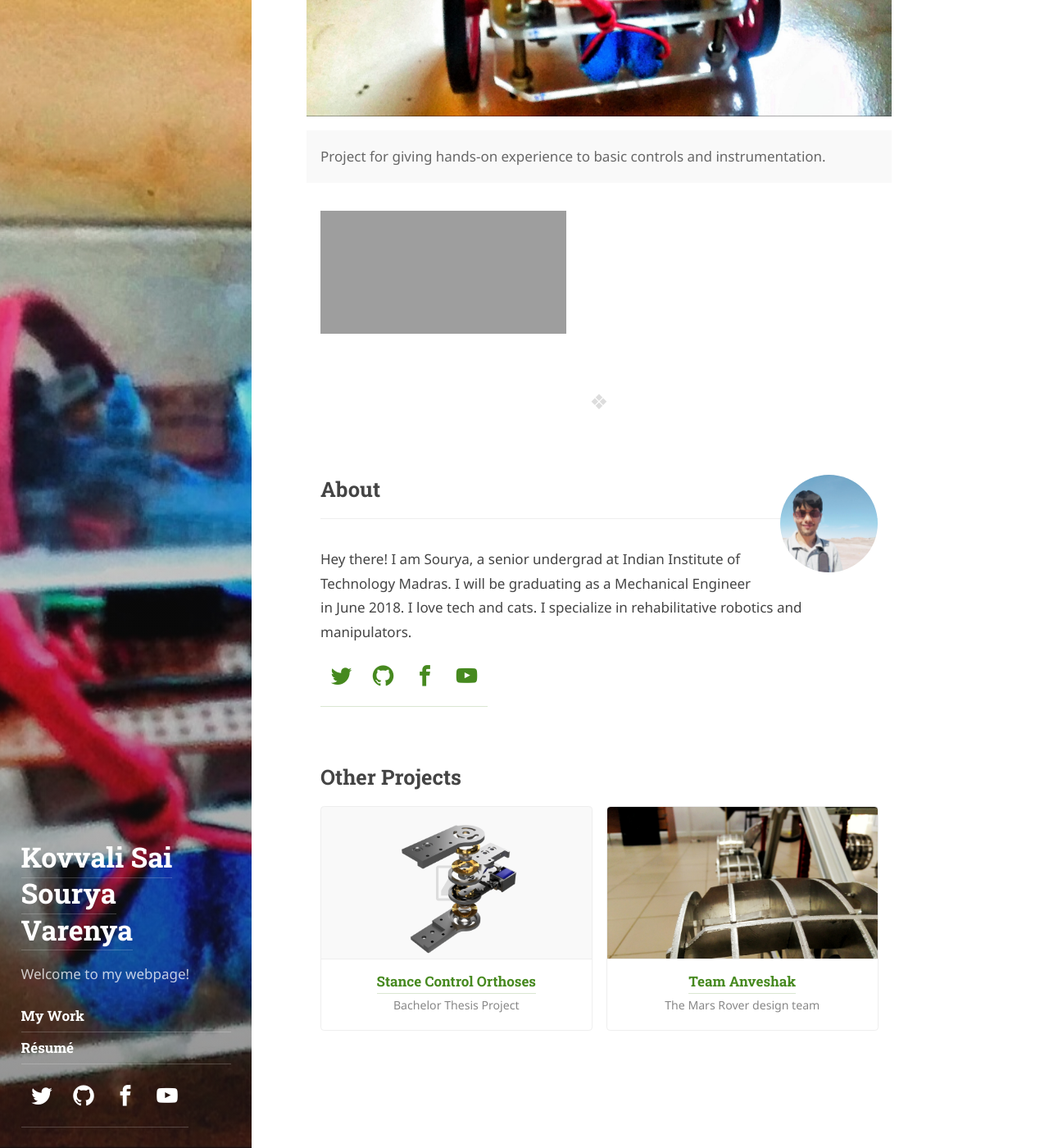
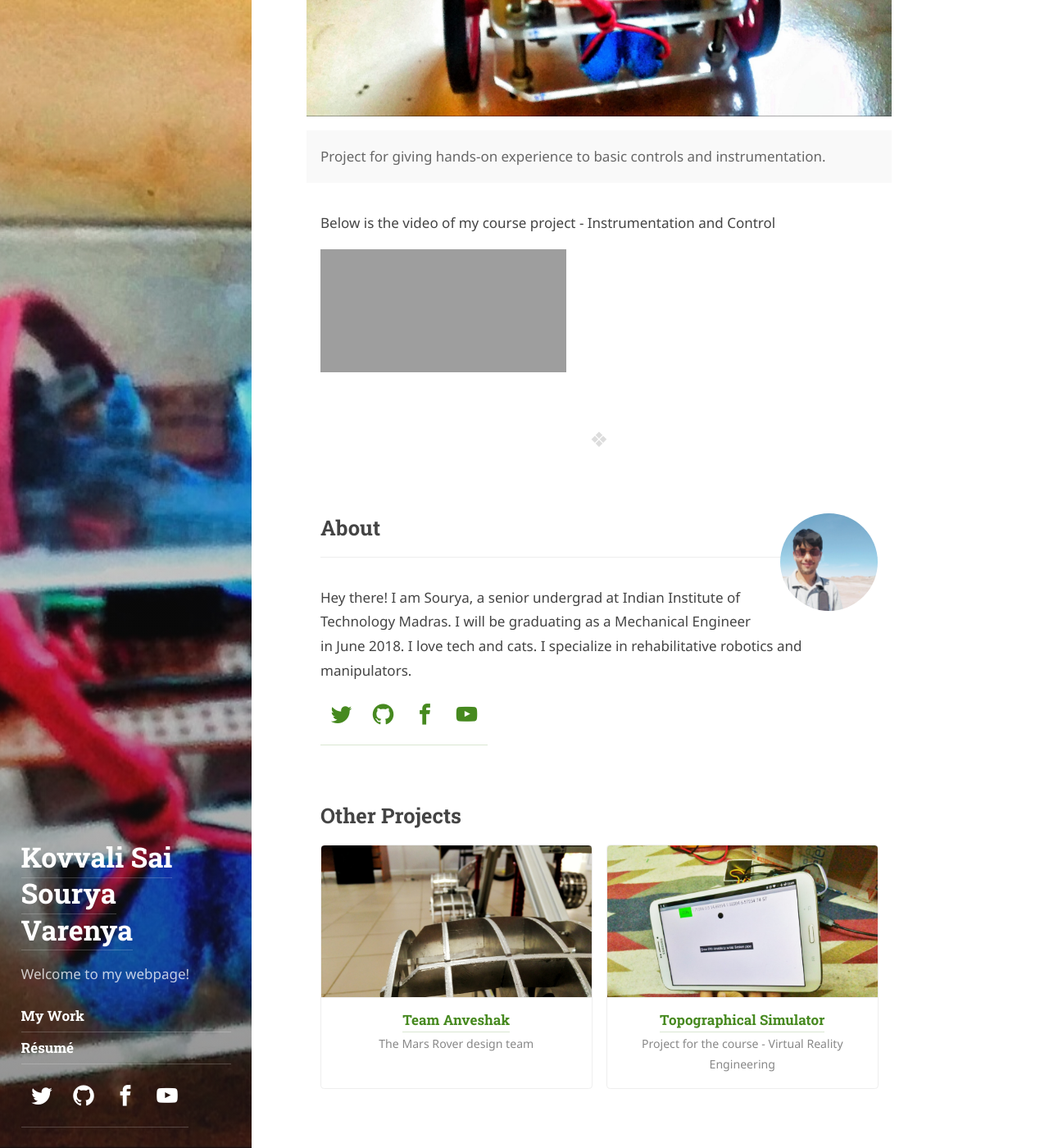
Before and after one commit to souryavarenya/souryavarenya.github.io, a Jekyll site: the page built from _projects/Self-Balancing-Robot.md, in a window 1280 px wide and 1400 px high, scrolled down 444 px. Shown: the whole window at 82% size. Built offline with Jekyll 4.4.1, drawn with Linux system fonts in a browser that asks for light colours; some web fonts are replaced; grey boxes are pictures that could not be loaded.

Commit message:
Updated 2 projects

```diff
--- a/_projects/Self-Balancing-Robot.md
+++ b/_projects/Self-Balancing-Robot.md
@@ -14,5 +14,10 @@ screenshot:
     480w:     /assets/img/project/sbr.jpg
 
 ---
+Below is the video of my course project - Instrumentation and Control
 
-<iframe class = "videowrapper" src="https://www.youtube.com/embed/0pzGdVTDJ8c" frameborder="0" gesture="media" allow="encrypted-media" allowfullscreen></iframe>
+<div class="videowrapper">
+  <iframe src="https://www.youtube.com/embed/0pzGdVTDJ8c?rel=0" frameborder="0" gesture="media" allow="encrypted-media" allowfullscreen> </iframe>
+</div>
+
+<!-- style="width: 100%; height:100%;" -->
```
Also changed, not shown: _projects/TopographicalSimulator.md (added, +27 -0 lines), assets/img/project/topo.jpg (added), 1 other file.
